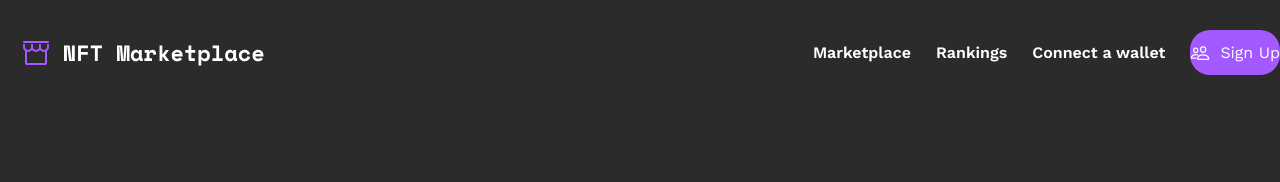
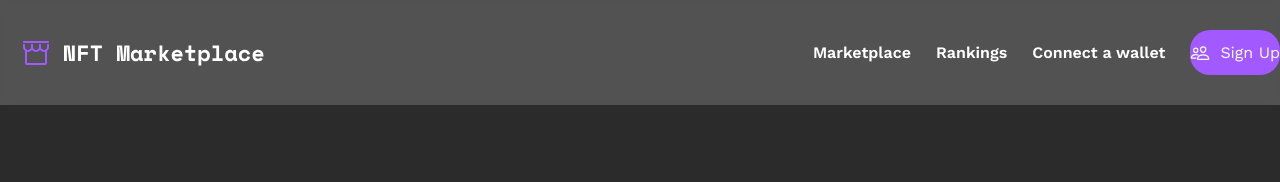
Before and after one commit to zh1kaa/NFT, a plain HTML site: page index.html in a window 1280 px wide. Shown: the top 182 px of the page. Drawn offline with nearby package versions, Linux system fonts and the light colour scheme.

Commit message:
aikjhgfd

```diff
--- a/css/style.css
+++ b/css/style.css
@@ -47,6 +47,8 @@ button {
   position: sticky;
   top: 0;
   backdrop-filter: blur(5px);
+  background: rgba(255, 255, 255, 0.185);
+  z-index: 99;
 }
 #header .container {
   max-width: 1260px;
```
